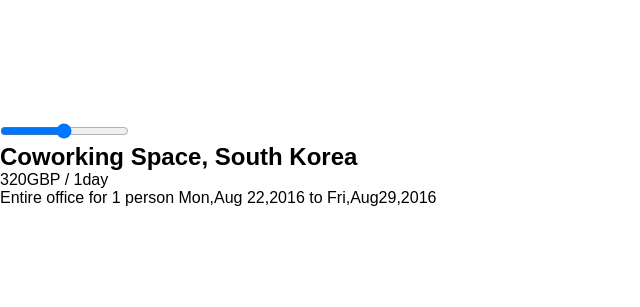
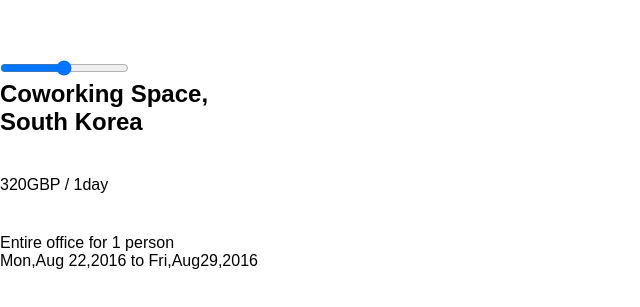
Before and after one commit to hateonion/React-UI-Practice, a React (Create React App) app: page /receipt in a window 1280 px wide. Shown: the part 235-542 px from the top of the page, without its empty margins (0-640 px from the left). Built offline with nearby package versions, Linux system fonts and the light colour scheme.

Commit message:
Day2 add css init

```diff
--- a/src/components/receipt/index.js
+++ b/src/components/receipt/index.js
@@ -24,9 +24,12 @@ class Receipt extends Component {
         <Slider onChange={this.onChange} />
         <div className="receipt-body">
           <div className="receipt-desc">
-            <h2>Coworking Space, South Korea</h2>
-            <p><span>320GBP</span><span> / 1day</span></p>
-            <p>Entire office for 1 person Mon,Aug 22,2016 to Fri,Aug29,2016</p>
+              <h2 className="receipt-title"><span>Coworking Space,</span><span>South Korea</span></h2>
+            <p className="receipt-cost"><span>320GBP</span><span> / 1day</span></p>
+            <p className="receipt-position">
+                <span>Entire office for 1 person </span>
+                <span>Mon,Aug 22,2016 to Fri,Aug29,2016</span>
+            </p>
           </div>
           <div className="receipt-form"></div>
         </div>
--- a/src/components/receipt/receipt.css
+++ b/src/components/receipt/receipt.css
@@ -0,0 +1,19 @@
+.receipt-desc {
+    display: flex;
+    flex-direction: column;
+    width: 300px;
+}
+
+.receipt-title {
+    display: flex;
+    flex-direction: column;
+}
+
+.receipt-cost {
+    margin: 40px 0;
+}
+
+.receipt-position {
+    display: flex;
+    flex-direction: column;
+}
```
